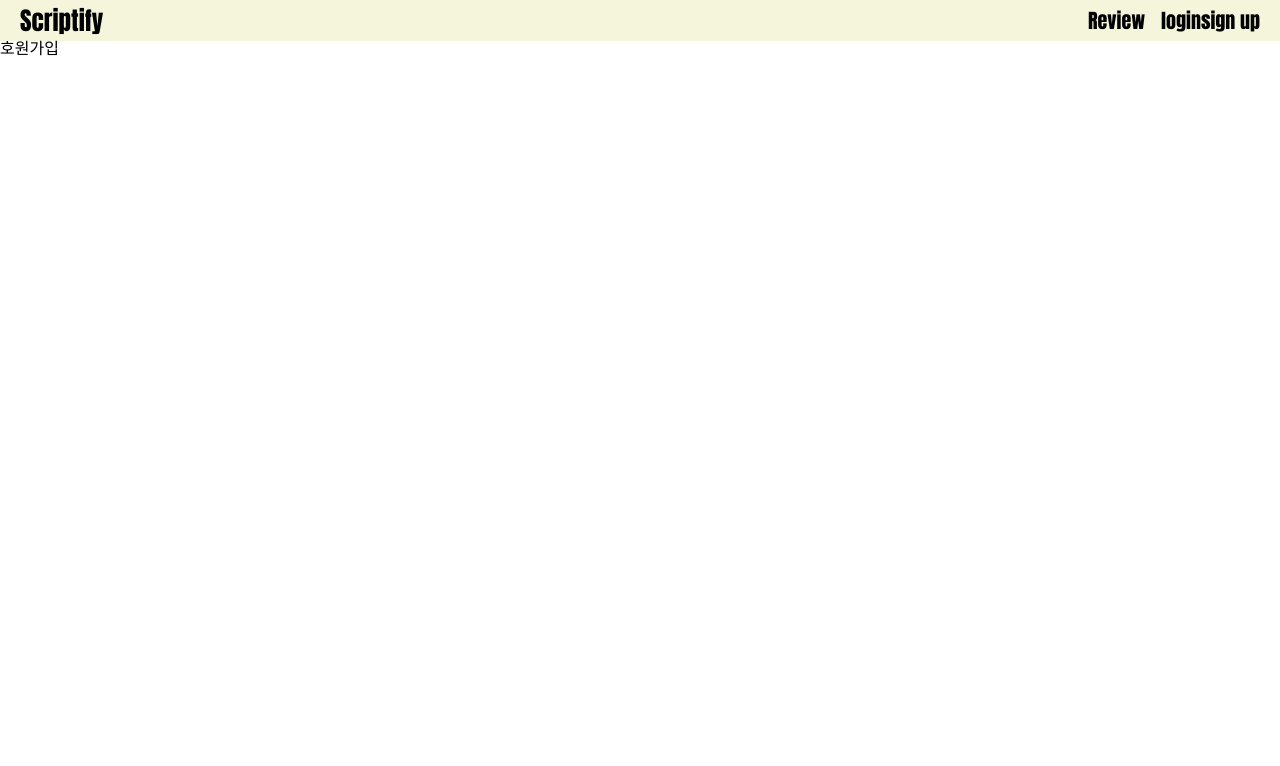
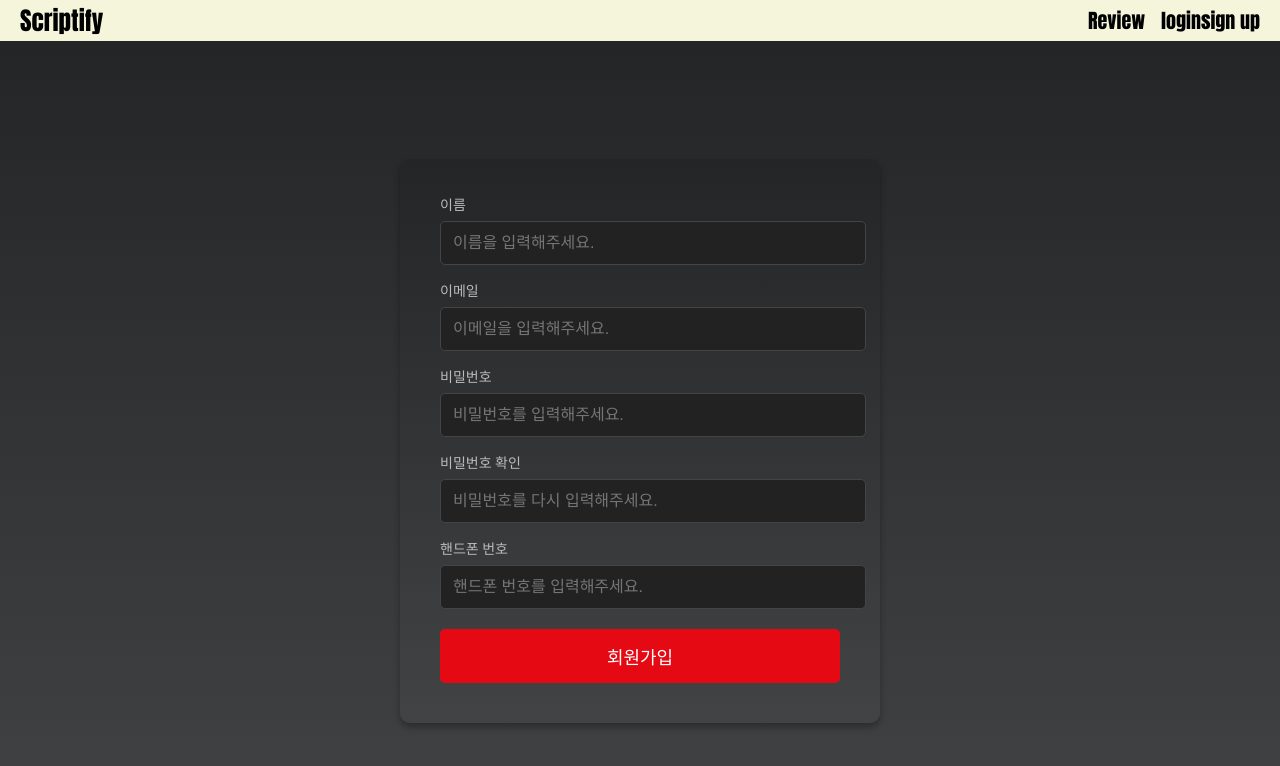
Before and after one commit to ScritifY/Scriptify_FE, a Vue app in the folder scriptify/: page /signup in a window 1280 px wide. Shown: the top 766 px of the page. Built offline with nearby package versions, Linux system fonts and the light colour scheme.

Commit message:
feat: 회원가입

```diff
--- a/scriptify/src/views/LoginView.vue
+++ b/scriptify/src/views/LoginView.vue
@@ -84,8 +84,10 @@
   justify-content: center;
   align-items: center;
   height: 100vh;
-  background-color: #000; /* 넷플릭스 스타일의 검은 배경 */
+  background: linear-gradient(to bottom, #232526, #414345);
+  background: #232526;
   color: #fff;
+
 }
 
 /* 로그인 박스 */
@@ -93,10 +95,12 @@
   background-color: rgba(0, 0, 0, 0.8); /* 투명도 있는 검은 박스 */
   padding: 40px;
   border-radius: 8px;
+  border: none;
   width: 100%;
   max-width: 400px;
   box-shadow: 0 4px 10px rgba(0, 0, 0, 0.5);
   text-align: center;
+  background: linear-gradient(to bottom, #232526, #414345);
 }
 
 /* 제목 스타일 */
--- a/scriptify/src/views/SignUpView.vue
+++ b/scriptify/src/views/SignUpView.vue
@@ -1,13 +1,139 @@
 <template>
-    <div>
-        호원가입
+    <div class="signup-container">
+      <div class="signup-form">
+        <!-- <h2>회원가입</h2> -->
+        <form @submit.prevent="handleSignUp">
+          <div class="input-group">
+            <label for="name">이름</label>
+            <input type="text" v-model="name" id="name" placeholder="이름을 입력해주세요." required />
+          </div>
+
+          <div class="input-group">
+            <label for="email">이메일</label>
+            <input type="email" v-model="email" id="email" placeholder="이메일을 입력해주세요." required />
+          </div>
+
+          <div class="input-group">
+            <label for="password">비밀번호</label>
+            <input type="password" v-model="password" id="password" placeholder="비밀번호를 입력해주세요." required />
+          </div>
+
+          <div class="input-group">
+            <label for="confirm-password">비밀번호 확인</label>
+            <input type="password" v-model="confirmPassword" id="confirm-password" placeholder="비밀번호를 다시 입력해주세요." required />
+          </div>
+
+          <div class="input-group">
+            <label for="phone">핸드폰 번호</label>
+            <input type="tel" v-model="phone" id="phone" placeholder="핸드폰 번호를 입력해주세요." required />
+          </div>
+
+
+
+          <button type="submit" class="submit-btn">회원가입</button>
+        </form>
+      </div>
     </div>
-</template>
+  </template>
 
-<script setup>
+  <script setup>
+  import { ref } from 'vue';
 
-</script>
+  const name = ref('');
+  const email = ref('');
+  const password = ref('');
+  const confirmPassword = ref('');
+  const phone = ref('');
+  const birthdate = ref('');
 
-<style scoped>
+  const handleSignUp = () => {
+    if (password.value !== confirmPassword.value) {
+      alert('Passwords do not match!');
+      return;
+    }
 
-</style>
+    const newUser = {
+      name: name.value,
+      email: email.value,
+      password: password.value,
+      phone: phone.value,
+      birthdate: birthdate.value,
+    };
+
+    // 여기서 백엔드 API 호출
+    console.log('User data:', newUser);
+  };
+  </script>
+
+  <style scoped>
+  .signup-container {
+    display: flex;
+    justify-content: center;
+    align-items: center;
+    height: 100vh;
+    background: linear-gradient(to bottom, #232526, #414345);
+
+
+
+
+  }
+
+  .signup-form {
+    background-color: #333;
+    padding: 40px;
+    border-radius: 10px;
+    width: 400px;
+    color: #fff;
+    box-shadow: 0 4px 6px rgba(0, 0, 0, 0.3);
+    background: linear-gradient(to bottom, #232526, #414345);
+  }
+
+  .signup-form h2 {
+    font-size: 32px;
+    margin-bottom: 20px;
+    text-align: center;
+  }
+
+  .input-group {
+    margin-bottom: 20px;
+  }
+
+  .input-group label {
+    font-size: 14px;
+    color: #bbb;
+    display: block;
+    margin-bottom: 8px;
+  }
+
+  .input-group input {
+    width: 100%;
+    padding: 12px;
+    font-size: 16px;
+    border-radius: 5px;
+    border: 1px solid #444;
+    background-color: #222;
+    color: #fff;
+  }
+
+  .input-group input:focus {
+    border-color: #e50914;
+    outline: none;
+  }
+
+  .submit-btn {
+    width: 100%;
+    padding: 14px;
+    font-size: 18px;
+    background-color: #e50914;
+    color: #fff;
+    border: none;
+    border-radius: 5px;
+    cursor: pointer;
+    transition: background-color 0.3s ease;
+  }
+
+  .submit-btn:hover {
+    background-color: #f40612;
+  }
+
+  </style>
```
